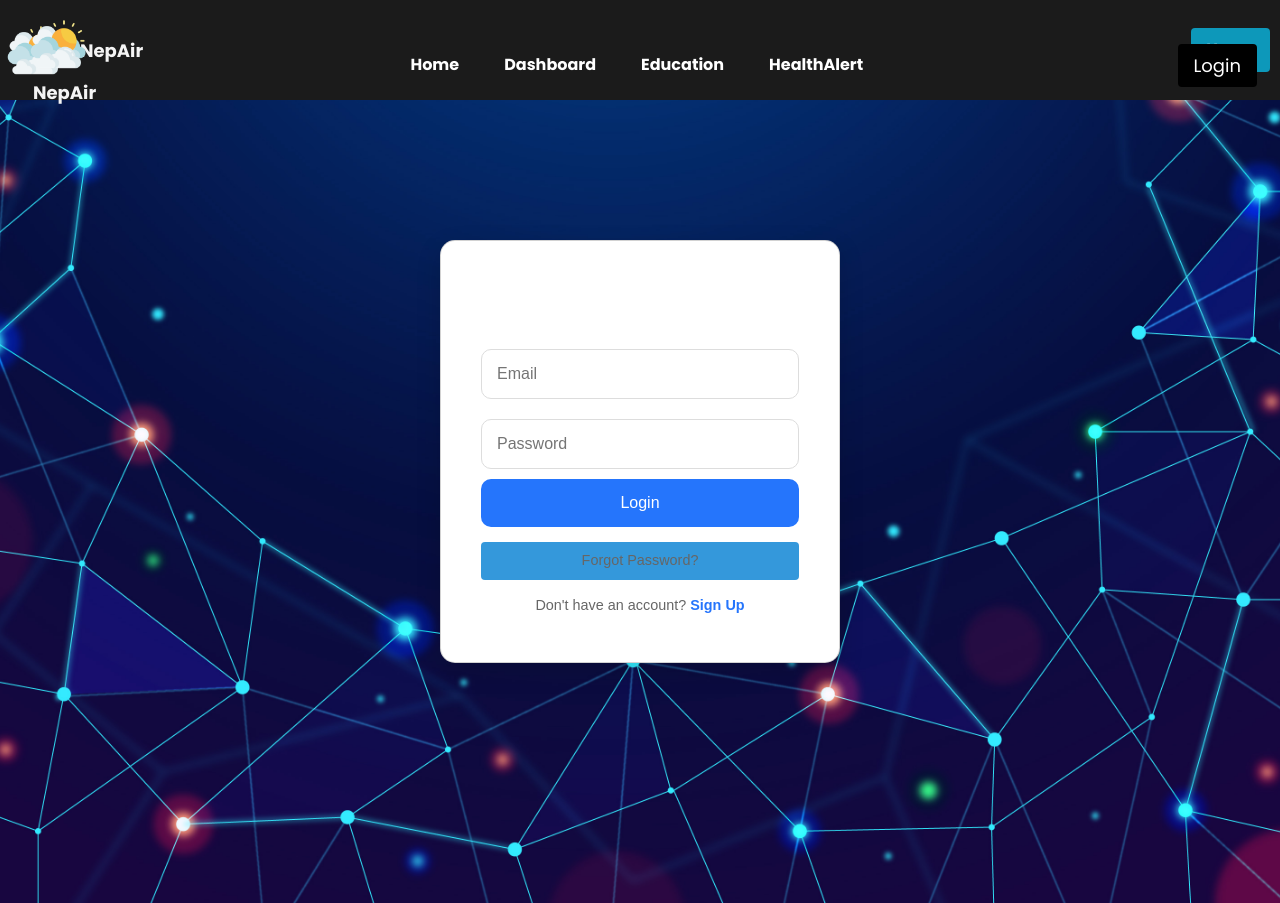
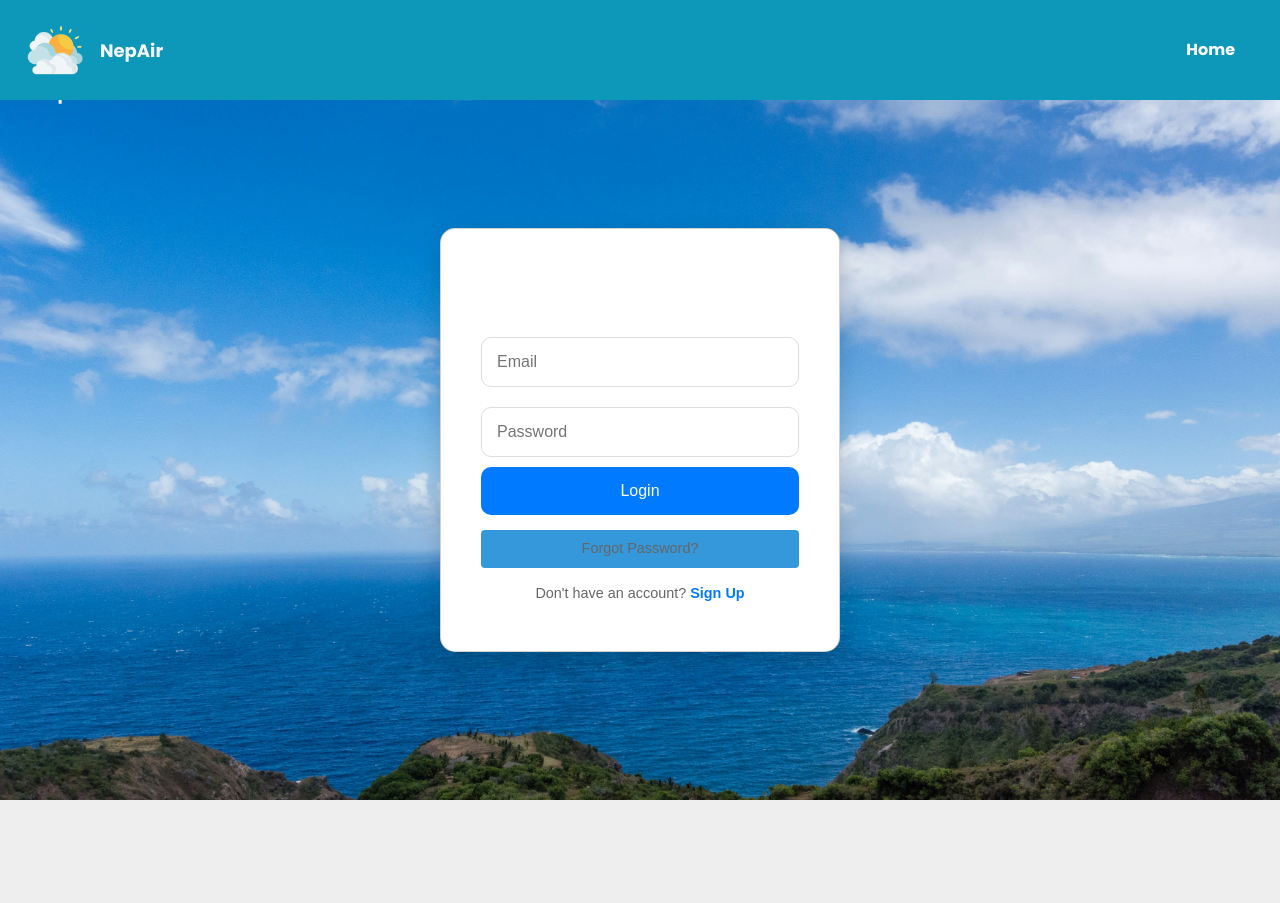
Before and after one commit to ShrijanThapa77/NepAir, a React (Create React App) app: page /login in a window 1280 px wide. After the commit the page ends 800 px from the top, so only its background shows below. Built offline with nearby package versions, Linux system fonts and the light colour scheme; no server answers.

Commit message:
navbar and login/css

```diff
--- a/src/components/OldData.jsx
+++ b/src/components/OldData.jsx
@@ -75,7 +75,7 @@ function OldData({ setShowInfo }) {
       ...entry,
       icon: categoryIcons[entry.category] || null, // Assign the icon based on the category
     }));
-  }, [khumaltarPM25]);
+  }, [khumaltarPM25, categoryIcons]); // Added categoryIcons to the dependency array
 
   // Effect to check AQI and notify users
   useEffect(() => {
--- a/src/pages/EducationModule.jsx
+++ b/src/pages/EducationModule.jsx
@@ -1,23 +1,21 @@
-import React,{ useState } from "react";
-
+import React, { useState } from "react";
 import "./EducationModule.css"; // Import the CSS file for styling
 import Footer from "../components/Footer";
 import BG from '../assets/BGG.jpg';
 
 const EducationModule = () => {
-
-  const [currentIndex, setCurrentIndex ] = useState(0);
+  const [currentIndex, setCurrentIndex] = useState(0);
 
   // Sample educational resources (you can replace this with dynamic data)
-  const News=[
-    {url:"https://www.icimod.org/wp-content/uploads/302042345_451246337032785_4783566089841697782_n.jpg", title:""},
-    {url:"https://idsb.tmgrup.com.tr/ly/uploads/images/2021/03/30/103883.jpg", title:""},
-    {url:"https://assets-cdn.kathmandupost.com/uploads/source/news/2020/news/DTezpgIVMAAXM-1603301636.jpg", title:""},
-    {url:"https://assets-cdn.kathmandupost.com/uploads/source/news/2023/news/polutionphoto-1699320782.jpg", title:""},
-    {url:"https://assets-cdn.kathmandupost.com/uploads/source/news/2023/opinion/downPostFilePhotoHemantaShrestha-1693965360.jpg", title:""},
-  ]
+  const News = [
+    { url: "https://www.icimod.org/wp-content/uploads/302042345_451246337032785_4783566089841697782_n.jpg", title: "" },
+    { url: "https://idsb.tmgrup.com.tr/ly/uploads/images/2021/03/30/103883.jpg", title: "" },
+    { url: "https://assets-cdn.kathmandupost.com/uploads/source/news/2020/news/DTezpgIVMAAXM-1603301636.jpg", title: "" },
+    { url: "https://assets-cdn.kathmandupost.com/uploads/source/news/2023/news/polutionphoto-1699320782.jpg", title: "" },
+    { url: "https://assets-cdn.kathmandupost.com/uploads/source/news/2023/opinion/downPostFilePhotoHemantaShrestha-1693965360.jpg", title: "" },
+  ];
 
-  const news=[
+  const news = [
     {
       id: 1,
       title: "Dirty and Dangerous",
@@ -25,91 +23,91 @@ const EducationModule = () => {
       img: "https://assets-api.kathmandupost.com/thumb.php?src=https://assets-cdn.kathmandupost.com/uploads/source/news/2025/opinion/POLLUTIONCHANDRAGIRIROAD01302019MG5019-1737382832.jpg&w=900&height=601",
     },
     {
-      id:2,
-      title:"Bad Air and Polluted Politics",
-      link:"https://nepalitimes.com/here-now/bad-air-and-polluted-politics",
-      img:"https://publisher-publish.s3.eu-central-1.amazonaws.com/pb-nepalitimes/swp/asv65r/media/2024082916088_402651a446551098b08eac91d3aabc16b8562b17e18ea3c40953d272e0c54436.webp",
+      id: 2,
+      title: "Bad Air and Polluted Politics",
+      link: "https://nepalitimes.com/here-now/bad-air-and-polluted-politics",
+      img: "https://publisher-publish.s3.eu-central-1.amazonaws.com/pb-nepalitimes/swp/asv65r/media/2024082916088_402651a446551098b08eac91d3aabc16b8562b17e18ea3c40953d272e0c54436.webp",
     },
     {
-      id:3,
-      title:"Air Pollution Increasing in Kathmandu",
-      link:"https://thehimalayantimes.com/kathmandu/air-pollution-increasing-in-kathmandu-valley",
-      img:"https://cdn4.premiumread.com/?url=https://thehimalayantimes.com/thehimalayantimes/uploads/images/2025/01/06/37187.jpeg&w=800&q=100&f=jpg",
+      id: 3,
+      title: "Air Pollution Increasing in Kathmandu",
+      link: "https://thehimalayantimes.com/kathmandu/air-pollution-increasing-in-kathmandu-valley",
+      img: "https://cdn4.premiumread.com/?url=https://thehimalayantimes.com/thehimalayantimes/uploads/images/2025/01/06/37187.jpeg&w=800&q=100&f=jpg",
     },
     {
-      id:4,
-      title:"Wild Fires Worsening Air Pollution",
-      link:"https://risingnepaldaily.com/news/57350",
-      img:"https://risingnepaldaily.com/storage/media/71472/Untitled-1.jpg",
+      id: 4,
+      title: "Wild Fires Worsening Air Pollution",
+      link: "https://risingnepaldaily.com/news/57350",
+      img: "https://risingnepaldaily.com/storage/media/71472/Untitled-1.jpg",
     },
     {
-      id:5,
-      title:"Pollution LevelR ises As Winter Sets In",
-      link:"https://www.aninews.in/news/world/asia/pollution-level-in-nepal-rises-as-winter-sets-in-concerns-mount-over-health-risks20241017135455/",
-      img:"https://aniportalimages.s3.amazonaws.com/media/details/ANI-20241017075628.jpg",
+      id: 5,
+      title: "Pollution Level Rises As Winter Sets In",
+      link: "https://www.aninews.in/news/world/asia/pollution-level-in-nepal-rises-as-winter-sets-in-concerns-mount-over-health-risks20241017135455/",
+      img: "https://aniportalimages.s3.amazonaws.com/media/details/ANI-20241017075628.jpg",
     },
     {
-      id:6,
-      title:"Pokhara Records Highest Air Pollution",
-      link:"https://english.onlinekhabar.com/pokhara-records-highest-air-pollution-in-nepal-today.html",
-      img:"https://english.onlinekhabar.com/wp-content/uploads/2025/01/Pokhara-pumdikot-Himalayas-7.jpg",
+      id: 6,
+      title: "Pokhara Records Highest Air Pollution",
+      link: "https://english.onlinekhabar.com/pokhara-records-highest-air-pollution-in-nepal-today.html",
+      img: "https://english.onlinekhabar.com/wp-content/uploads/2025/01/Pokhara-pumdikot-Himalayas-7.jpg",
     },
     {
       id: 7,
-      title:"Kathmandu Valley Air Quality Drops",
-      link:"http://kathmandupost.com/climate-environment/2024/11/15/kathmandu-valley-s-air-quality-drops-as-stubble-burning-starts-in-india-and-nepal",
-      img:"https://assets-api.kathmandupost.com/thumb.php?src=https://assets-cdn.kathmandupost.com/uploads/source/news/2024/health/Untitled4-1731634559.jpg&w=900&height=601",
+      title: "Kathmandu Valley Air Quality Drops",
+      link: "http://kathmandupost.com/climate-environment/2024/11/15/kathmandu-valley-s-air-quality-drops-as-stubble-burning-starts-in-india-and-nepal",
+      img: "https://assets-api.kathmandupost.com/thumb.php?src=https://assets-cdn.kathmandupost.com/uploads/source/news/2024/health/Untitled4-1731634559.jpg&w=900&height=601",
     },
     {
       id: 8,
-      title:"Air pollution in Shankha Park worst",
-      link:"https://myrepublica.nagariknetwork.com/news/air-pollution-in-shankha-park-worst-82-77.html",
-      img:"https://republicaimg.nagariknewscdn.com/shared/web/uploads/media/pollution_20191115080506.jpg",
-    }
-  ]
+      title: "Air pollution in Shankha Park worst",
+      link: "https://myrepublica.nagariknetwork.com/news/air-pollution-in-shankha-park-worst-82-77.html",
+      img: "https://republicaimg.nagariknewscdn.com/shared/web/uploads/media/pollution_20191115080506.jpg",
+    },
+  ];
 
-  const containerStyle={
+  const containerStyle = {
     width: '1200px',
     height: '580px',
     margin: '0 auto',
   };
 
-  const sliderStyle={
+  const sliderStyle = {
     height: '100%',
     position: 'relative',
   };
 
-  const slideStyle={
+  const slideStyle = {
     width: '100%',
     height: '100%',
     backgroundPosition: 'center',
     borderRadius: '10px',
     backgroundSize: 'cover',
-    backgroundImage:`url(${News[currentIndex].url})`,
-  }
+    backgroundImage: `url(${News[currentIndex].url})`,
+  };
 
-  const Left={
+  const leftArrowStyle = {
     position: 'absolute',
     top: '50%',
-    left: '10px',
-    transform: 'translateY(0,-50%)',
-    left:'32px',
+    left: '32px',
+    transform: 'translateY(-50%)',
     fontSize: '24px',
     cursor: 'pointer',
-    color:'#fff',
+    color: '#fff',
     zIndex: 1,
-  }
-  const Right={
-      position: 'absolute',
-      top: '50%',
-      left: '10px',
-      transform: 'translateY(0,-50%)',
-      left:'1140px',
-      fontSize: '24px',
-      cursor: 'pointer',
-      color:'#fff',
-      zIndex: 1,
-  }
+  };
+
+  const rightArrowStyle = {
+    position: 'absolute',
+    top: '50%',
+    right: '32px',
+    transform: 'translateY(-50%)',
+    fontSize: '24px',
+    cursor: 'pointer',
+    color: '#fff',
+    zIndex: 1,
+  };
+
   const goToPrevious = () => {
     setCurrentIndex((prevIndex) =>
       prevIndex === 0 ? News.length - 1 : prevIndex - 1
@@ -121,6 +119,7 @@ const EducationModule = () => {
       prevIndex === News.length - 1 ? 0 : prevIndex + 1
     );
   };
+
   const resources = [
     {
       id: 1,
@@ -144,18 +143,17 @@ const EducationModule = () => {
 
   return (
     <div className="education-module" style={{ backgroundImage: `url(${BG})` }}>
-
       <div style={containerStyle}>
         <div style={sliderStyle}>
-          <div style={Left} onClick={goToPrevious}>⮜</div>
-          <div style={Right} onClick={goToNext}>⮞</div>
+          <div style={leftArrowStyle} onClick={goToPrevious}>⮜</div>
+          <div style={rightArrowStyle} onClick={goToNext}>⮞</div>
           <div style={slideStyle}></div>
         </div>
       </div>
       <div className="news-content">
         <h1 className="newshead">News Regarding Air Quality</h1>
         <div className="news-list">
-          {news.map((newz) =>(
+          {news.map((newz) => (
             <div key={newz.id} className="news-card">
               <img src={newz.img} alt={newz.title} />
               <h2>{newz.title}</h2>
--- a/src/pages/Login.css
+++ b/src/pages/Login.css
@@ -1,17 +1,19 @@
+/* General styles for the Login page */
 .containerlogin {
   display: flex;
   justify-content: center;
   align-items: center;
-  height: auto;
-  width:100vw;
-  font-family: 'Arial', sans-serif;
-  background: url('../assets/loginbg.jpg') no-repeat center center/cover;
+  height: 100vh; /* Full viewport height */
+  width: 100vw; /* Full viewport width */
+  font-family: Arial, sans-serif;
+  background: url('../assets/BGG.jpg') no-repeat center center/cover; /* Same background as EducationModule */
+  padding-top: 80px; /* Added padding to prevent overlap with navbar */
 }
 
 .cardwrapper {
-  padding-top:30vh;
-  padding-bottom:30vh;
-  height:auto;
+  padding-top: 30vh;
+  padding-bottom: 30vh;
+  height: auto;
 }
 
 .card {
@@ -24,9 +26,10 @@
 }
 
 h1 {
-  font-size: 2rem;
+  font-size: 2.5rem; /* Larger font size */
   margin-bottom: 20px;
   color: #333333;
+  font-weight: bolder; /* Bold font weight */
 }
 
 input, select {
@@ -41,7 +44,7 @@ input, select {
 
 .submit-btn {
   width: 100%;
-  background: #2575fc;
+  background: #007bff; /* Updated button color */
   color: #ffffff;
   padding: 12px;
   border: none;
@@ -52,7 +55,7 @@ input, select {
 }
 
 .submit-btn:hover {
-  background: #6a11cb;
+  background: #0056b3; /* Darker shade on hover */
 }
 
 .toggle-link {
@@ -62,7 +65,7 @@ input, select {
 }
 
 .toggle-link span {
-  color: #2575fc;
+  color: #007bff; /* Updated link color */
   cursor: pointer;
   font-weight: bold;
 }
--- a/src/pages/Login.jsx
+++ b/src/pages/Login.jsx
@@ -11,6 +11,7 @@ import { auth, db } from "../firebase";
 import { doc, setDoc, getDoc, collection, query, where, getDocs } from "firebase/firestore";
 import './Login.css';
 import '../components/navbar.css';
+import BG from '../assets/BGG.jpg'; // Import the same background image
 
 // Navbar Component
 function Navbar({ user, onLogout }) {
@@ -67,14 +68,16 @@ function Navbar({ user, onLogout }) {
 
 const styles = {
   navbar: {
-    position: 'absolute',
+    position: 'fixed', // Changed to fixed to ensure it stays at the top
     top: 0,
-    zIndex: '100',
+    zIndex: 1000, // Higher z-index to ensure it stays above other elements
     width: '100%',
     display: 'flex',
     justifyContent: 'space-between',
     alignItems: 'center',
     margin: '0',
+    backgroundColor: '#0D98BA', // Added background color for better visibility
+    padding: '10px 20px', // Added padding for better spacing
   },
   logoContainer: {
     display: 'flex',
@@ -292,7 +295,7 @@ const Login = () => {
   return (
     <>
       <Navbar user={user} onLogout={handleLogout} />
-      <div className="containerlogin">
+      <div className="containerlogin" style={{ backgroundImage: `url(${BG})` }}>
         <div className="cardwrapper">
           <div className="card">
             <h1>{isLogin ? 'Login' : 'Sign Up'}</h1>
```
